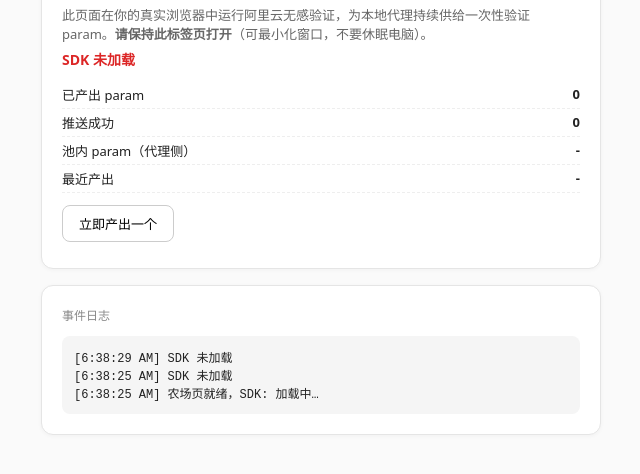
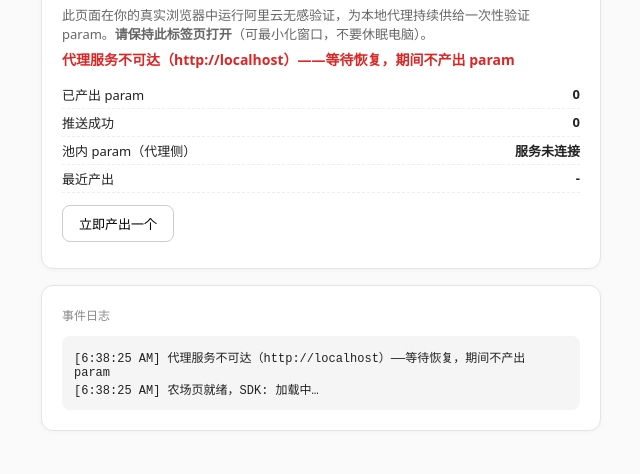
Before and after one commit to a137460387/zcode2api, a website: page src/captcha/farm-page.html in a window 1280 px wide. Shown: the part 90-564 px from the top of the page, without its empty margins (319-959 px from the left). Drawn offline with Linux system fonts and the light colour scheme; no server answers.

Commit message:
fix: 农场页对服务不可达增加指数退避与日志上限（原先无退避，408 次失败刷爆日志）

```diff
--- a/src/captcha/farm-page.html
+++ b/src/captcha/farm-page.html
@@ -33,9 +33,12 @@ button{padding:8px 16px;border:1px solid #ccc;border-radius:8px;background:#fff;
 <script>
 const logEl = document.getElementById('log');
 const stEl = document.getElementById('st');
+// 日志上限：失败风暴时 DOM 会无限增长（实测曾累积 400+ 条），截断到保留最近 60 行
+const LOG_MAX_LINES = 60;
 function log(msg, cls) {
   const t = new Date().toLocaleTimeString();
-  logEl.textContent = '[' + t + '] ' + msg + '\n' + logEl.textContent;
+  const lines = ('[' + t + '] ' + msg + '\n' + logEl.textContent).split('\n');
+  logEl.textContent = lines.slice(0, LOG_MAX_LINES).join('\n');
   if (cls) stEl.textContent = msg, stEl.className = 'status ' + cls;
 }
 let total = 0, pushed = 0;
@@ -71,9 +74,19 @@ async function verifyOnce() {
     document.getElementById('c-total').textContent = total;
     document.getElementById('c-last').textContent = new Date().toLocaleTimeString();
     // 推送给代理
-    const res = await fetch('/param', { method: 'POST', headers: { 'content-type': 'application/json' }, body: JSON.stringify({ param: r.param }) });
-    if (res.ok) { pushed++; document.getElementById('c-ok').textContent = pushed; log('param 产出并推送成功（' + r.param.length + ' 字符）', 'ok'); }
-    else log('推送失败 HTTP ' + res.status, 'warn');
+    try {
+      const res = await fetch('/param', { method: 'POST', headers: { 'content-type': 'application/json' }, body: JSON.stringify({ param: r.param }) });
+      if (res.ok) {
+        pushed++; document.getElementById('c-ok').textContent = pushed;
+        log('param 产出并推送成功（' + r.param.length + ' 字符）', 'ok');
+      } else {
+        // 服务在，但拒绝了这次上报（如参数格式不符）
+        log('推送被拒绝 HTTP ' + res.status + '（param 未入池）', 'warn');
+      }
+    } catch {
+      // 服务不可达：该 param 只能丢弃（一次性凭据，无法重放）
+      log('推送失败：代理服务不可达，本次 param 已丢弃', 'bad');
+    }
   } catch (e) {
     log('异常: ' + (e && e.message || e), 'bad');
   } finally {
@@ -82,15 +95,33 @@ async function verifyOnce() {
 }
 
 // 循环：池不满时持续产出（代理通过 /param-status 告知池状态）
+// 失败退避：服务不可达时不再白跑验证（验证码会白耗），并按指数退避探测，
+// 避免服务未启动时每 4 秒刷一次 Failed to fetch 把日志打爆。
+let backoffMs = 0;
+const BACKOFF_MAX = 60000;
 async function loop() {
   for (;;) {
+    let pool = null;
+    let reachable = false;
     try {
-      const s = await fetch('/param-status').then((r) => r.json()).catch(() => null);
-      const pool = s && s.pool;
-      document.getElementById('c-pool').textContent = pool != null ? pool : '-';
-      if (pool == null || pool < 3) await verifyOnce();
-    } catch {}
-    await new Promise((r) => setTimeout(r, 4000));
+      const res = await fetch('/param-status');
+      if (res.ok) {
+        const s = await res.json();
+        pool = s.pool;
+        reachable = true;
+      }
+    } catch { /* 服务不可达 */ }
+    document.getElementById('c-pool').textContent = reachable ? pool : '服务未连接';
+
+    if (!reachable) {
+      // 明确提示原因，且只在状态变化时记一条日志（不刷屏）
+      if (backoffMs === 0) log('代理服务不可达（' + new URL('/param-status', location.href).origin + '）——等待恢复，期间不产出 param', 'bad');
+      backoffMs = Math.min(backoffMs ? backoffMs * 2 : 4000, BACKOFF_MAX);
+    } else {
+      if (backoffMs > 0) { log('代理服务已恢复连接', 'ok'); backoffMs = 0; }
+      if (pool != null && pool < 3) await verifyOnce();
+    }
+    await new Promise((r) => setTimeout(r, backoffMs || 4000));
   }
 }
 document.getElementById('btn-now').onclick = verifyOnce;
```
